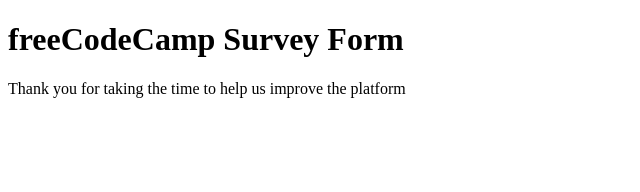
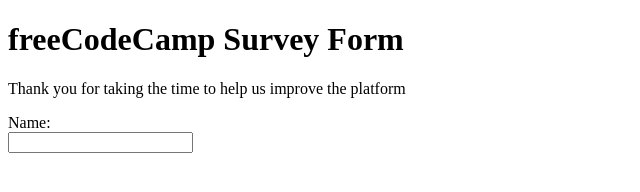
Before and after one commit to rbanos/MicroverseMarlynRoberto, a plain HTML site: page index.html in a window 1280 px wide. Shown: the whole page, without its empty margins (0-640 px from the left). Drawn offline with Linux system fonts and the light colour scheme.

Commit message:
story 3 $ 4 done

```diff
--- a/index.html
+++ b/index.html
@@ -11,6 +11,10 @@
     <p id="description">
       Thank you for taking the time to help us improve the platform
     </p>
+    <form id="survey-form">
+      <label for="name">Name:</label><br>
+      <input type="text" id="name" name="name" required><br>
+    </form>
     <script src="https://cdn.freecodecamp.org/testable-projects-fcc/v1/bundle.js"></script>
     <script src="js/index.js"></script>
   </body>
```
